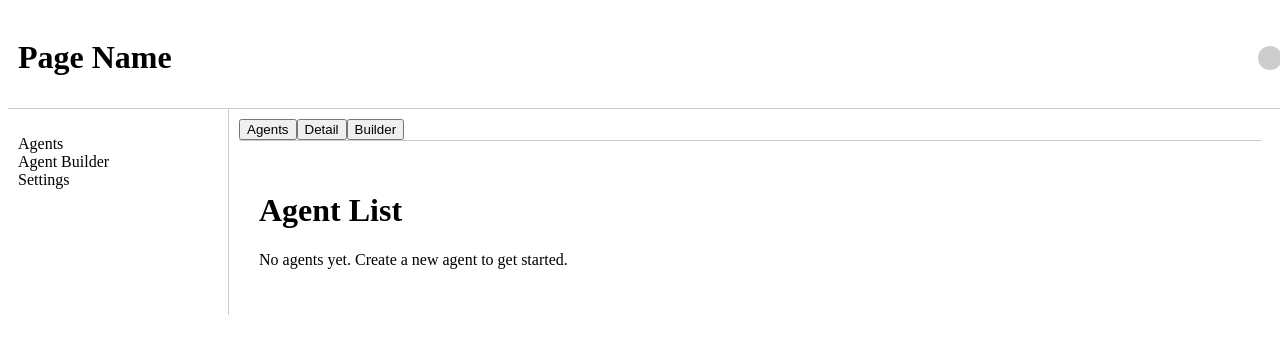
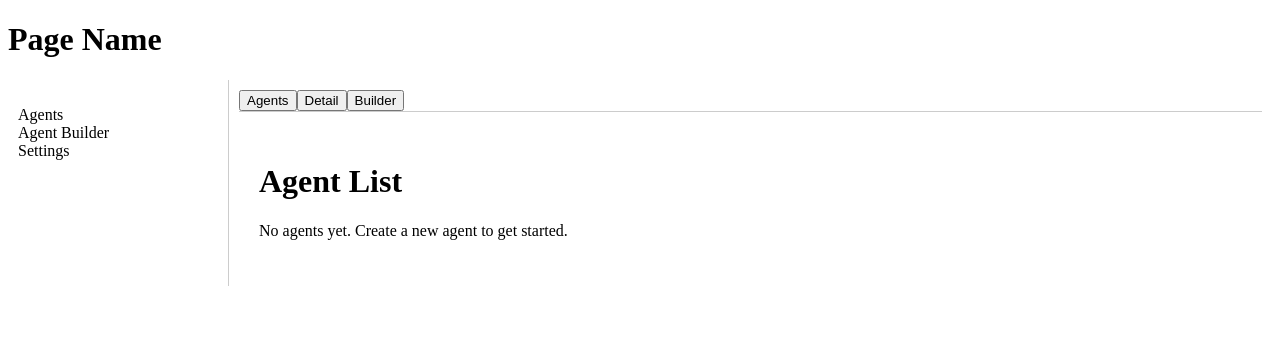
Before and after one commit to bagatawaya/tricetel, a React (Vite) app: page / in a window 1280 px wide. Shown: the top 354 px of the page. Built offline with nearby package versions, Linux system fonts and the light colour scheme.

Commit message:
Refactor TopBar component forefactor: remove inline styles from TopBar and use CSS classesr cleaner structure

```diff
--- a/src/components/TopBar.tsx
+++ b/src/components/TopBar.tsx
@@ -2,9 +2,9 @@ import React from 'react';
 
 export default function TopBar() {
   return (
-    <header style={{ width: '100%', borderBottom: '1px solid #ccc', padding: '10px', display: 'flex', justifyContent: 'space-between', alignItems: 'center' }}>
+    <header>
       <h1>Page Name</h1>
-      <div style={{ width: '24px', height: '24px', background: '#ccc', borderRadius: '50%' }}></div>
+      <div className="user-icon"></div>
     </header>
   );
 }
```
